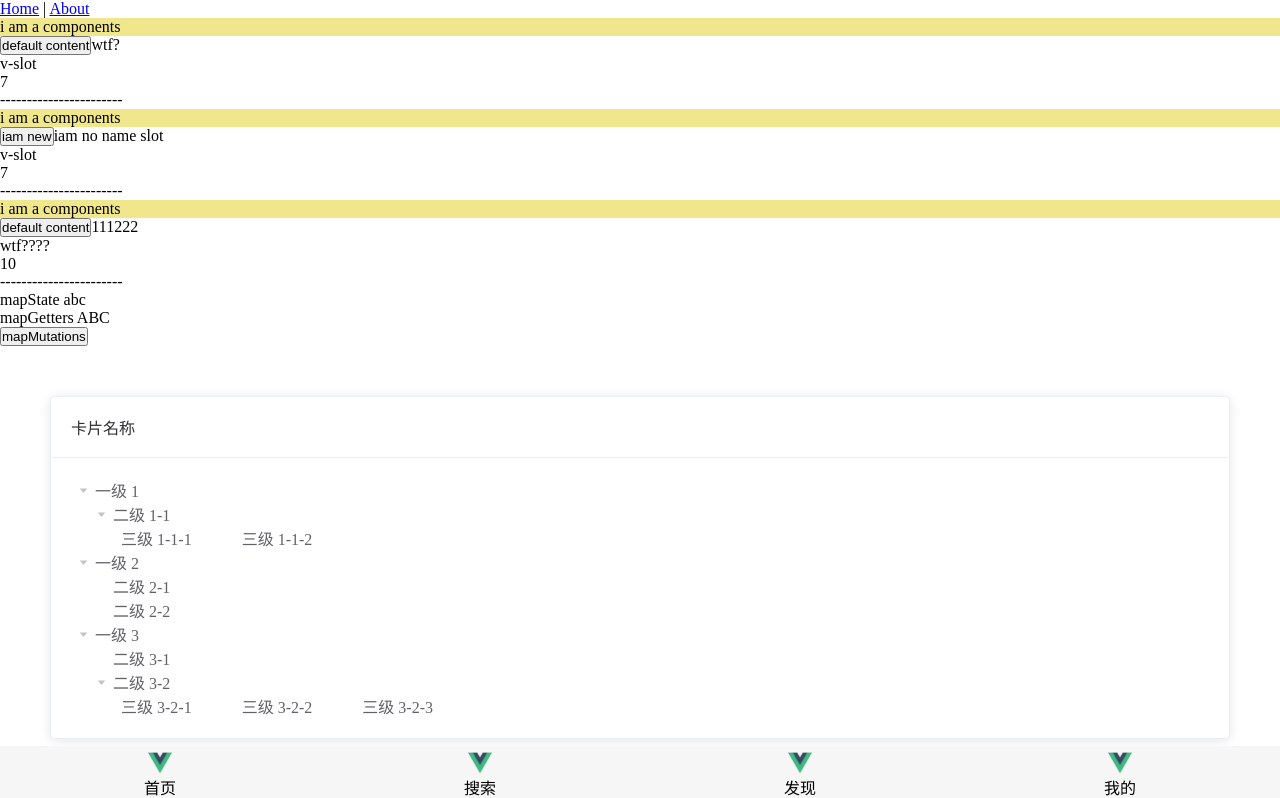
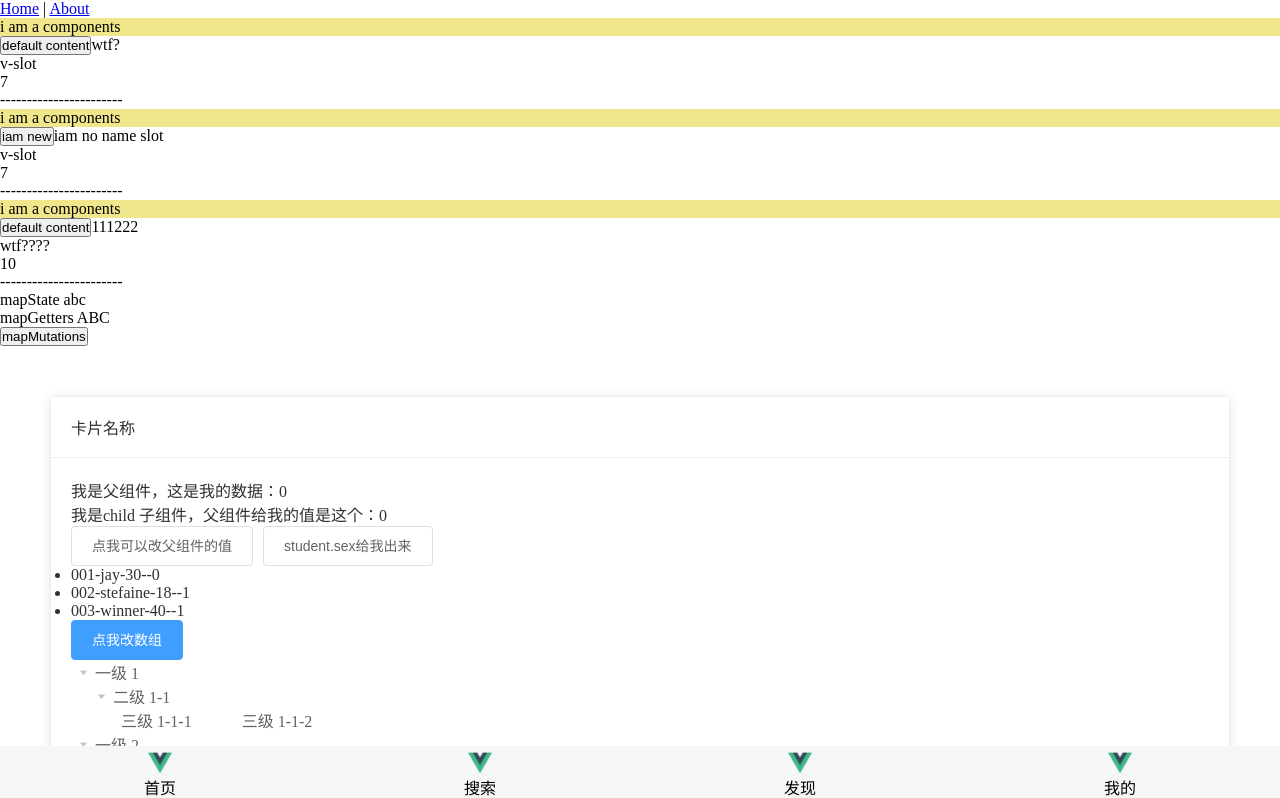
Before and after one commit to mystery18/hello-vue2, a Vue app: page /ystree in a window 1280 px wide. Shown: the top 798 px of the page. Built offline with nearby package versions, Linux system fonts and the light colour scheme.

Commit message:
child component

```diff
--- a/src/main.js
+++ b/src/main.js
@@ -4,6 +4,8 @@ import router from './router'
 import store from './store'
 import 'plugins/element'
 // import request from '@/src/network/request'
+
+// Vue.config.productionTip = false
 
 router.beforeEach((to, from, next) => {
   /* 路由发生变化修改页面title */
--- /dev/null
+++ b/src/views/Tree/Child.vue
@@ -0,0 +1,76 @@
+<template>
+  <div class="">
+    <p>我是child 子组件，父组件给我的值是这个：{{ value }}</p>
+    <el-button @click="changeCount">点我可以改父组件的值</el-button>
+    <el-button @click="showSex">student.sex给我出来</el-button>
+    <span v-if="student.sex">性别：{{ student.sex }}</span>
+    <ul>
+      <li v-for="item of person" :key="item.id">
+        {{ item.id }}-{{ item.name }}-{{ item.age }}--{{ item.is_selected }}
+      </li>
+    </ul>
+    <el-button type="primary" @click="changeArr">点我改数组</el-button>
+  </div>
+</template>
+
+<script>
+import Vue from 'vue'
+export default {
+    props: {
+      value: {
+        type: Number
+      }
+    },
+    data() {
+      return {
+        person: [
+          {
+            id: '001',
+            name: 'jay',
+            age: 30,
+            is_selected: 0
+          },
+          {
+            id: '002',
+            name: 'stefaine',
+            age: 18,
+            is_selected: 1
+          },
+          {
+            id: '003',
+            name: 'winner',
+            age: 40,
+            is_selected: 1
+          }
+        ],
+        student: {
+          name: 'Jacob',
+          age: 18
+        }
+      }
+    },
+    methods: {
+      changeCount() {
+        let newCount = this.value + 1
+        this.$emit('input', newCount)
+      },
+      changeArr() {
+        // let index = this.person.findIndex((item, index) => index === 0)
+        // this.person.splice(index, 1)
+        let modifyObj = this.person.find((item, index) => index === 0)
+        modifyObj.is_selected = 1
+        // console.log(modifyObj)
+        // modifyObj = { id: '004', name: 'jayChou', age: 10}
+      },
+      showSex() {
+        // this.student.sex = 'boy'
+        // 需求：给student对象追加一个新的属性，并且要是响应式的：
+        this.$set(this.student, 'sex', 'boy') // 局限性：只能给data里面的某一个对象追加属性，而不能给data去追加属性，会报错
+        // Vue.set(this.student, 'sex', 'boy')
+      }
+    }
+}
+</script>
+
+<style scoped>
+</style>
--- a/src/views/Tree/Ystree.vue
+++ b/src/views/Tree/Ystree.vue
@@ -4,6 +4,8 @@
       <div slot="header" class="clearfix">
         <span>卡片名称</span>
       </div>
+      <p>我是父组件，这是我的数据：{{ count }}</p>
+      <Child v-model="count" />
       <!-- 事件 node-drop:拖拽成功完成时触发的事件 -->
       <!-- 事件 node-drag-start:节点开始拖拽时触发的事件 -->
       <!-- 事件 node-drag-end:拖拽结束时（可能未成功）触发的事件 -->
@@ -46,7 +48,11 @@
 </template>
 
 <script>
+import Child from './Child'
 export default {
+  components: {
+    Child
+  },
   data () {
     return {
       data: [{
@@ -120,7 +126,8 @@ export default {
         label(data) {
           return data.label
         }
-      }
+      },
+      count: 0
     };
   },
   methods: {
```
